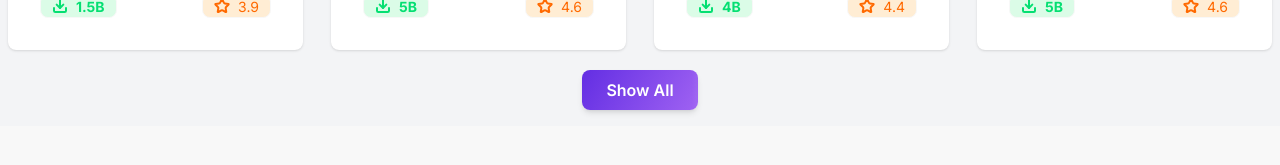
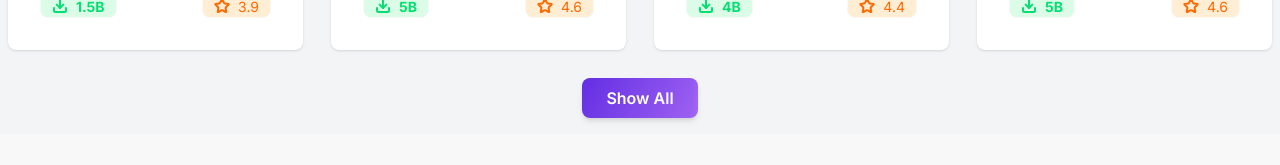
Before and after one commit to Samiul-Alam-Shanto/A08-HeroApps, a React (Vite) app: page / in a window 1280 px wide. Shown: the part 2222-2387 px from the top of the page. Built offline with nearby package versions, Linux system fonts and the light colour scheme.

Commit message:
just a margin change for nice visilibitly

```diff
--- a/src/Pages/Root.jsx
+++ b/src/Pages/Root.jsx
@@ -12,7 +12,7 @@ const Root = () => {
     setIsRouting(true);
     const timeout = setTimeout(() => {
       setIsRouting(false);
-    }, 200);
+    }, 100);
     return () => clearTimeout(timeout);
   }, [location]);
 
--- a/src/components/TrendingApps.jsx
+++ b/src/components/TrendingApps.jsx
@@ -21,7 +21,7 @@ const TrendingApps = () => {
         ))}
       </div>
       <Link to="/apps">
-        <button className="relative overflow-hidden px-6 py-2 rounded-lg bg-gradient text-white font-semibold shadow-md cursor-pointer hover:scale-110 transition ease-in-out">
+        <button className="relative overflow-hidden px-6 py-2 mt-2 rounded-lg bg-gradient text-white font-semibold shadow-md cursor-pointer hover:scale-110 transition ease-in-out">
           <span className="relative z-10">Show All</span>
           <span className="absolute inset-0 bg-gradient-to-r from-transparent via-white/40 to-transparent animate-[shine_2s_linear_infinite]"></span>
         </button>
```
